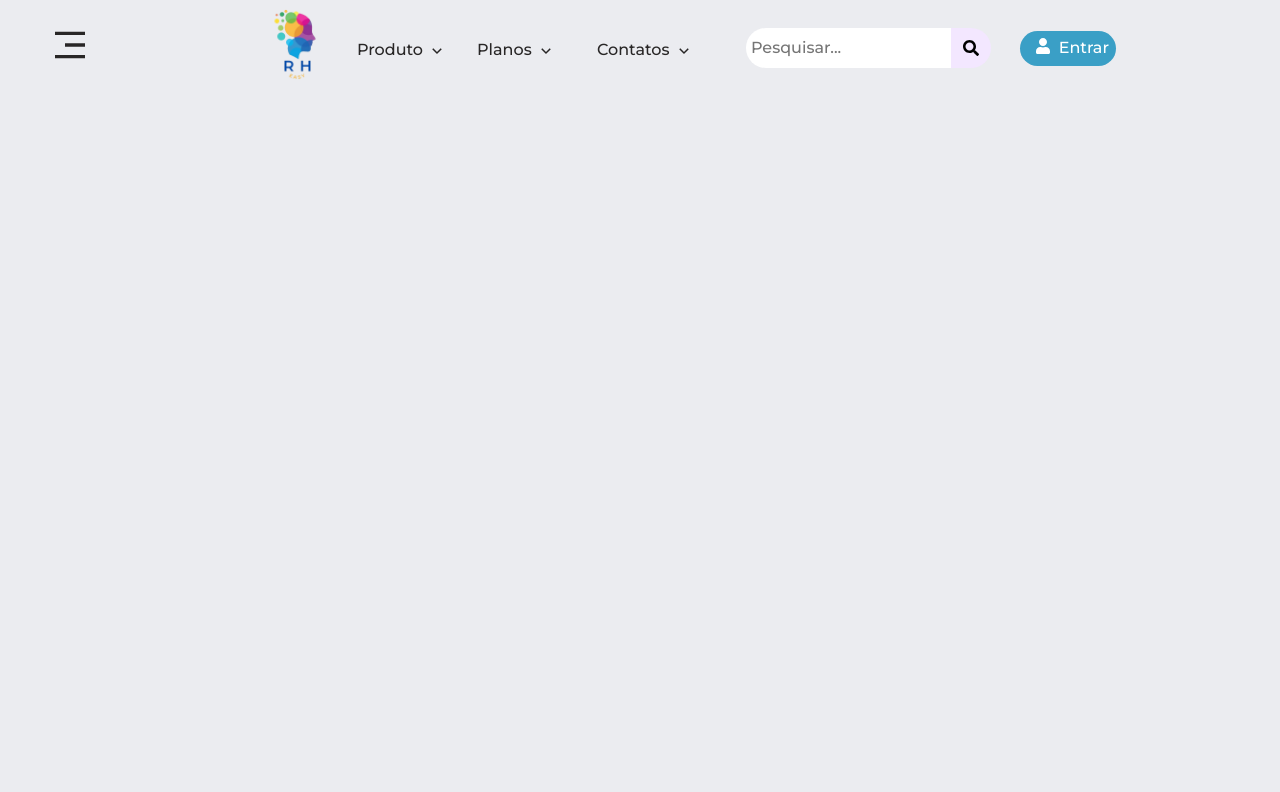
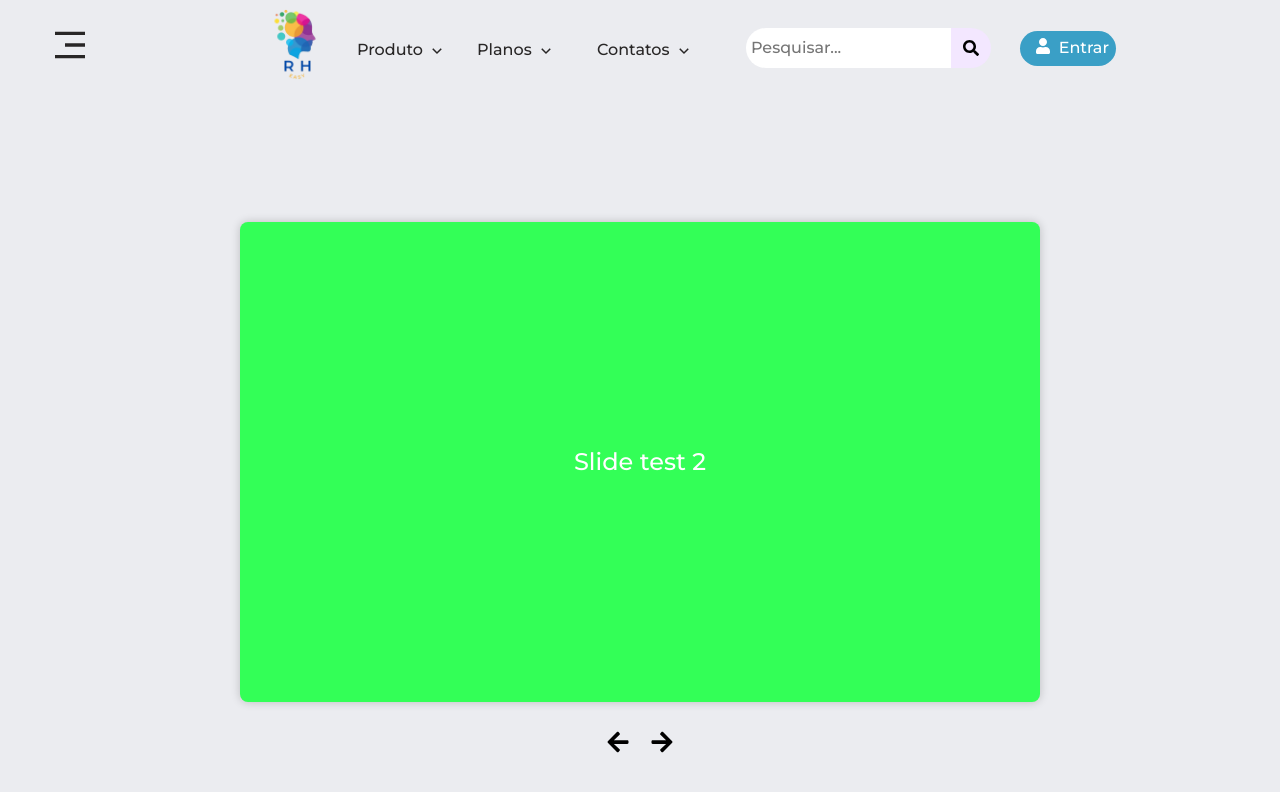
Before and after one commit to vitorliras/RH, a React (Create React App) app: page / in a window 1280 px wide. Shown: the top 792 px of the page. Built offline with nearby package versions, Linux system fonts and the light colour scheme.

Commit message:
slide e logo login

```diff
--- a/src/Components/Slide.js
+++ b/src/Components/Slide.js
@@ -1,69 +1,56 @@
 import React, { useState, useEffect } from 'react';
-import { FaArrowLeft, FaArrowRight } from 'react-icons/fa'; // Importe os ícones desejados
+import { FaArrowLeft, FaArrowRight } from 'react-icons/fa';
 
 const slidesData = [
   {
-    text: 'Slide 1 Text',
-    imageUrl: 'logo512.png',
+    text: 'Slide test 1',
+    bgColor: '#FF5733',
   },
   {
-    text: 'Slide 2 Text',
-    imageUrl: 'logo512.png',
+    text: 'Slide test 2',
+    bgColor: '#33FF57',
   },
   {
-    text: 'Slide 3 Text',
-    imageUrl: 'logo512.png',
+    text: 'Slide test 3',
+    bgColor: '#5733FF',
   },
 ];
 
 const Slide = () => {
   const [currentSlide, setCurrentSlide] = useState(0);
 
+  const goToPreviousSlide = () => {
+    setCurrentSlide((prevSlide) => (prevSlide === 0 ? slidesData.length - 1 : prevSlide - 1));
+  };
+
+  const goToNextSlide = () => {
+    setCurrentSlide((prevSlide) => (prevSlide === slidesData.length - 1 ? 0 : prevSlide + 1));
+  };
+
+  // Adicione o temporizador para avançar automaticamente a cada 5 segundos
   useEffect(() => {
-    const timer = setInterval(() => {
-      // Avança para o próximo slide
-      setCurrentSlide((prevSlide) =>
-        prevSlide === slidesData.length - 1 ? 0 : prevSlide + 1
-      );
-    }, 3000);
+    const timer = setInterval(goToNextSlide, 5000);
 
     return () => {
-      clearInterval(timer);
+      clearInterval(timer); // Limpe o temporizador ao desmontar o componente
     };
   }, []);
 
-  const goToPreviousSlide = () => {
-    setCurrentSlide((prevSlide) =>
-      prevSlide === 0 ? slidesData.length - 1 : prevSlide - 1
-    );
-  };
-
-  const goToNextSlide = () => {
-    setCurrentSlide((prevSlide) =>
-      prevSlide === slidesData.length - 1 ? 0 : prevSlide + 1
-    );
-  };
-
   return (
     <div className="slide-container">
-      <div className="slide-nav" onClick={goToPreviousSlide}>
-        <FaArrowLeft />
+      <div className="slide" style={{ backgroundColor: slidesData[currentSlide].bgColor }}>
+        <h2 className="slide-text">{slidesData[currentSlide].text}</h2>
       </div>
-      {slidesData.map((slide, index) => (
-        <div
-          key={index}
-          className={`slide ${index === currentSlide ? 'active-slide' : ''}`}
-        >
-          <img className='img-slide' src={slide.imageUrl} alt={`Slide ${index + 1}`} />
-          <p className='slide-text'>{slide.text}</p>
-          <button className='btn-slide'>Botão</button>
-        </div>
-      ))}
-      <div className="slide-nav" onClick={goToNextSlide}>
-        <FaArrowRight />
+      <div className="navigation">
+        <button className="nav-button prev" onClick={goToPreviousSlide}>
+          <FaArrowLeft />
+        </button>
+        <button className="nav-button next" onClick={goToNextSlide}>
+          <FaArrowRight />
+        </button>
       </div>
     </div>
-  )
-}
+  );
+};
 
 export default Slide;
--- a/src/page/Home.js
+++ b/src/page/Home.js
@@ -8,7 +8,7 @@ function Home() {
             <Header />
 
 
-            <div id='home' className='container' >
+            <div id='home' className='' >
 
                 {/* <h1>HOME</h1> */}
                 <Slide/>
--- a/src/page/Login.js
+++ b/src/page/Login.js
@@ -28,7 +28,7 @@ function Login() {
             {/* <div className='test1'></div> */}
 
             <div className="login100-pic js-tilt" data-tilt>
-              <img className='logo-login' src='../logoRh.png' alt="IMG" />
+              <img src='../logoRh.png' alt="IMG" />
             </div>
 
             <form className="login100-form validate-form">
--- a/src/stylesheets/login.css
+++ b/src/stylesheets/login.css
@@ -121,7 +121,7 @@
 
   .login100-pic img {
       max-width: 100%;
-      margin-top: 150px;
+      margin-top: 0;
   }
 
 
--- a/src/stylesheets/slide.css
+++ b/src/stylesheets/slide.css
@@ -1,66 +1,46 @@
 .slide-container {
-    position: relative;
-    width: 100%;
-    max-width: 800px;
-    margin: 0 auto;
-    overflow: hidden;
-    box-shadow: 0px 0px 10px rgba(0, 0, 0, 0.2);
-  }
-
-  .slide {
-    position: absolute;
-    width: 100%;
-    height: 100%;
-    opacity: 0;
-    transition: opacity 0.5s ease-in-out;
   display: flex;
   flex-direction: column;
   align-items: center;
   justify-content: center;
-    background-color: #000000;
-    text-align: center;
+  height: 100vh;
 }
 
-  .slide.active-slide {
-    opacity: 1;
-  }
-
-  .img-slide {
-    max-width: 100%;
-    max-height: 400px; /* Ajuste a altura máxima da imagem conforme necessário */
-    object-fit: cover;
-    margin-bottom: 10px;
+.slide {
+  display: flex;
+  flex-direction: column;
+  align-items: center;
+  justify-content: center;
+  width: 80%;
+  max-width: 800px; /* Aumente a largura máxima do slide */
+  height: 60%; /* Aumente a altura do slide */
+  background-color: #FF5733;
+  border-radius: 8px;
+  box-shadow: 0px 0px 10px rgba(0, 0, 0, 0.2);
+  transition: background-color 0.3s ease;
 }
 
 .slide-text {
-    font-size: 18px;
-    margin-bottom: 20px;
+  font-size: 24px;
+  color: #fff;
+  margin: 0;
 }
 
-  .btn-slide {
-    background-color: #007bff;
-    color: #fff;
-    border: none;
-    padding: 10px 20px;
-    font-size: 16px;
-    cursor: pointer;
+.navigation {
+  margin-top: 20px;
 }
 
-  .slide-nav {
-    position: absolute;
-    top: 50%;
-    transform: translateY(-50%);
-    width: 40px;
-    height: 40px;
-    background-color: rgba(0, 0, 0, 0.3);
-    display: flex;
-    align-items: center;
-    justify-content: center;
-    color: #fff;
+.nav-button {
+  background-color: transparent;
+  border: none;
+  cursor: pointer;
   font-size: 24px;
-    cursor: pointer;
 }
 
-  .slide-nav:hover {
-    background-color: rgba(0, 0, 0, 0.5);
+.prev {
+  margin-right: 10px;
 }
+
+.next {
+  margin-left: 10px;
+}
```
Lines whose indentation alone changed are shown as unchanged.
